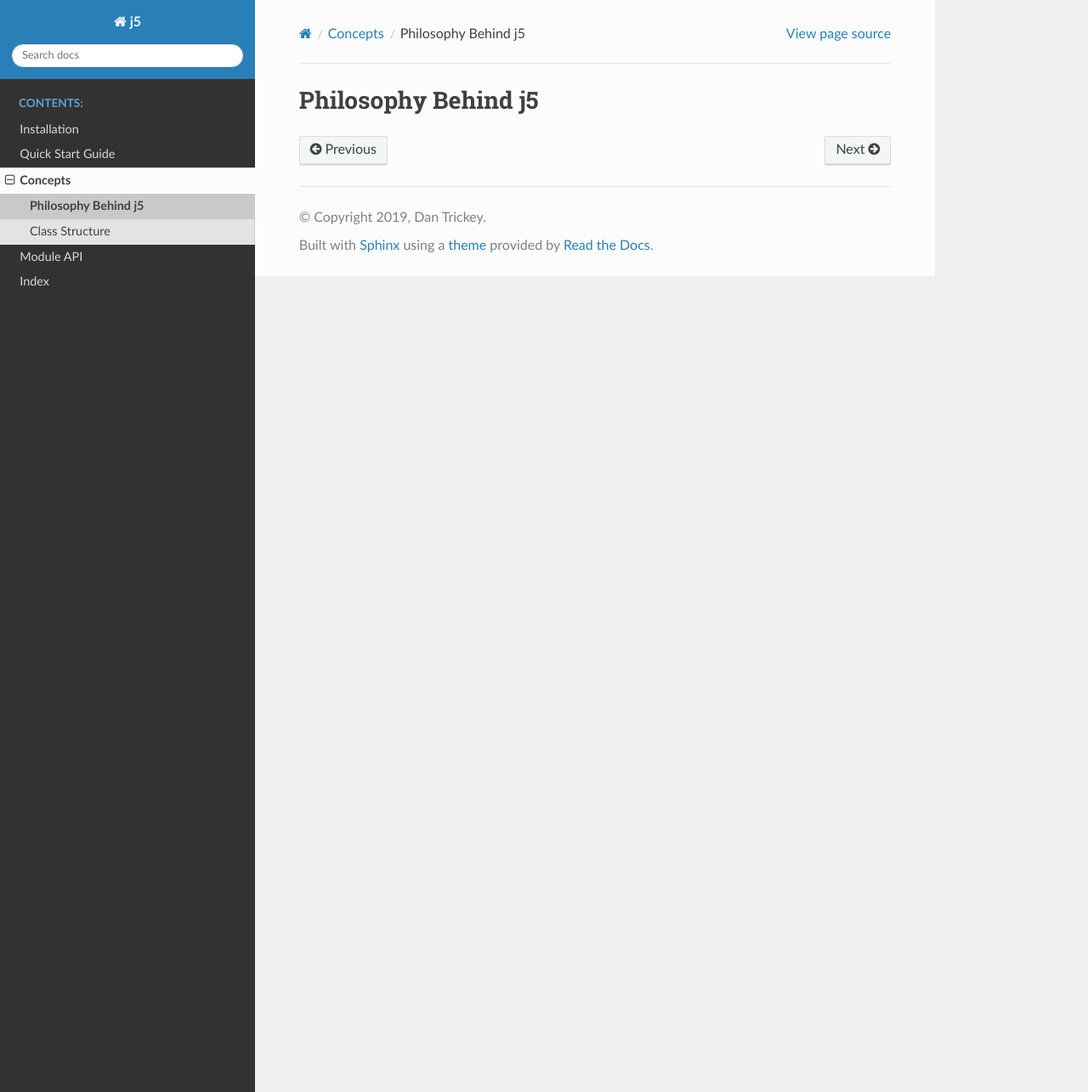
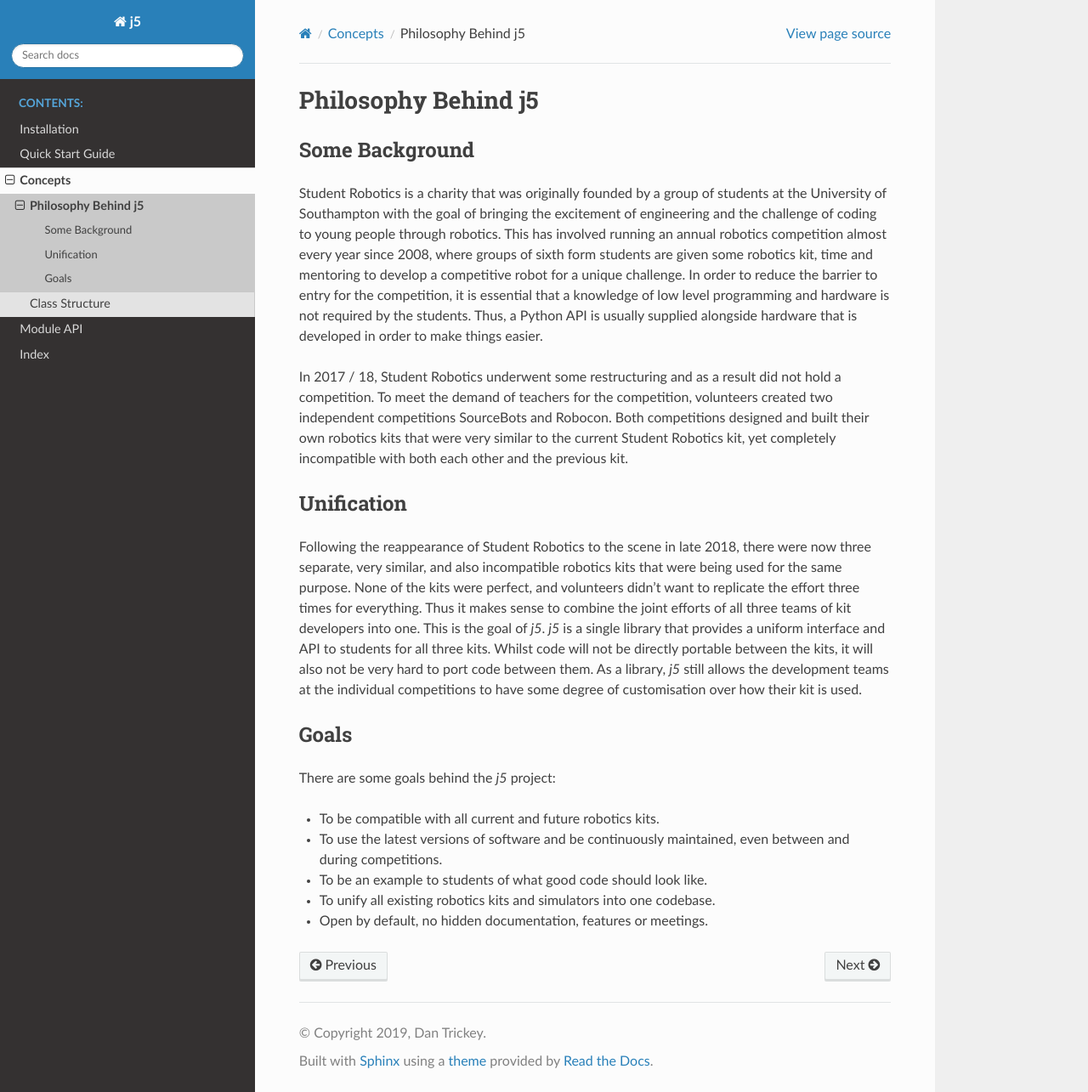
Before and after one commit to srobo/j5, a Sphinx documentation site: the page built from docs/concepts/philosophy.rst, in a window 1280 px wide and 1285 px high. Shown: the whole window at 85% size. Built offline with Sphinx 7.4.7 and the Read the Docs theme 2.0.0, drawn with Linux system fonts in a browser that asks for light colours.

Commit message:
Add some philosophy.

```diff
--- a/docs/concepts/philosophy.rst
+++ b/docs/concepts/philosophy.rst
@@ -1,2 +1,40 @@
 Philosophy Behind j5
 ====================
+
+Some Background
+---------------
+
+Student Robotics is a charity that was originally founded by a group of students at the University of Southampton with
+the goal of bringing the excitement of engineering and the challenge of coding to young people through robotics. This
+has involved running an annual robotics competition almost every year since 2008, where groups of sixth form students
+are given some robotics kit, time and mentoring to develop a competitive robot for a unique challenge. In order to
+reduce the barrier to entry for the competition, it is essential that a knowledge of low level programming and
+hardware is not required by the students. Thus, a Python API is usually supplied alongside hardware that is developed
+in order to make things easier.
+
+In 2017 / 18, Student Robotics underwent some restructuring and as a result did not hold a competition. To meet the demand of
+teachers for the competition, volunteers created two independent competitions SourceBots and Robocon. Both competitions
+designed and built their own robotics kits that were very similar to the current Student Robotics kit, yet completely
+incompatible with both each other and the previous kit.
+
+Unification
+-----------
+
+Following the reappearance of Student Robotics to the scene in late 2018, there were now three separate, very similar,
+and also incompatible robotics kits that were being used for the same purpose. None of the kits were perfect, and volunteers
+didn't want to replicate the effort three times for everything. Thus it makes sense to combine the joint efforts of all
+three teams of kit developers into one. This is the goal of `j5`. `j5` is a single library that provides a uniform interface
+and API to students for all three kits. Whilst code will not be directly portable between the kits, it will also not be
+very hard to port code between them. As a library, `j5` still allows the development teams at the individual competitions
+to have some degree of customisation over how their kit is used.
+
+Goals
+-----
+
+There are some goals behind the `j5` project:
+
+- To be compatible with all current and future robotics kits.
+- To use the latest versions of software and be continuously maintained, even between and during competitions.
+- To be an example to students of what good code should look like.
+- To unify all existing robotics kits and simulators into one codebase.
+- Open by default, no hidden documentation, features or meetings.
```
